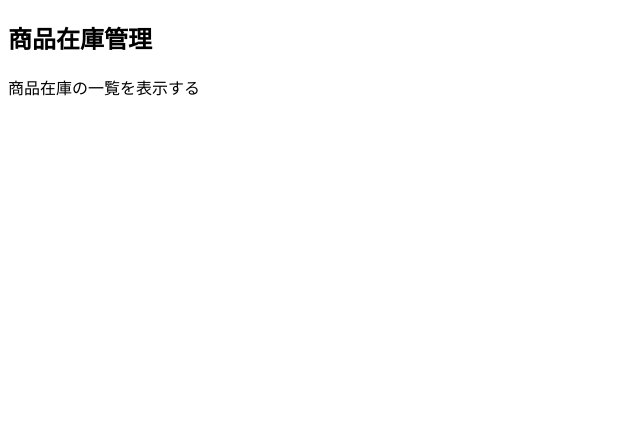
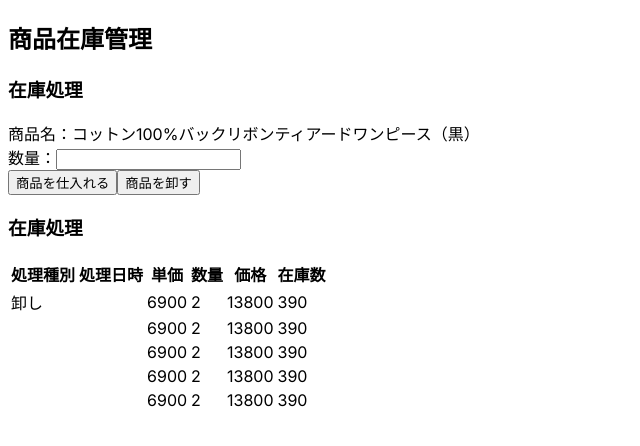
Before and after one commit to Hidenori-809-Suzuki/tr-dev-web-fullstack-frontend, a Next.js app: page /inventory/products/1 in a window 1280 px wide. Shown: the top 446 px of the page, without its empty margins (0-640 px from the left). Built offline with nearby package versions, Linux system fonts and the light colour scheme.

Commit message:
section5-5_fin

```diff
--- a/app/inventory/products/[id]/page.tsx
+++ b/app/inventory/products/[id]/page.tsx
@@ -1,8 +1,86 @@
-export default function Page() {
+'use client'
+
+import { useState, useEffect } from 'react';
+import productsData from "../sample/dummy_products.json";
+import inventoriesData from "../sample/dummy_inventories.json";
+type ProductData = {
+    id: number;
+    name: string;
+    price: number;
+    description: string;
+};
+
+type InventoryData = {
+    id: number;
+    type: string;
+    date: string;
+    unit: number;
+    quantity: number;
+    price: number;
+    inventory: number;
+};
+export default function Page({ params }: {
+    params: { id: number },
+}) {
+    // 商品IDにあたる検索条件
+    // const params = { id: 1 };
+
+    // 読み込みデータを保持
+    const [ product, setProduct ] = useState<ProductData>({ id: 0, name: "", price: 0, description: ""});
+    const [ data, setData ] = useState<Array<InventoryData>>([]);
+
+    useEffect(() => {
+        const selectedProduct: ProductData = productsData.find(v => v.id == params.id)?? {
+            id: 0,
+            name: "",
+            price: 0,
+            description: "",
+        };
+        setProduct(selectedProduct);
+        setData(inventoriesData);
+    }, [])
+
     return (
-        <div>
+        <>
             <h2>商品在庫管理</h2>
-                <p>商品在庫の一覧を表示する</p>
-        </div>
+            <h3>在庫処理</h3>
+            <form>
+                <div>
+                    <label>商品名：</label>
+                    <span>{product.name}</span>
+                </div>
+                <div>
+                    <label>数量：</label>
+                    <input type="text" />
+                </div>
+                <button>商品を仕入れる</button>
+                <button>商品を卸す</button>
+            </form>
+            <h3>在庫処理</h3>
+            <table>
+                <thead>
+                    <tr>
+                        <th>処理種別</th>
+                        <th>処理日時</th>
+                        <th>単価</th>
+                        <th>数量</th>
+                        <th>価格</th>
+                        <th>在庫数</th>
+                    </tr>
+                </thead>
+                <tbody>
+                    {data.map((data: InventoryData) => (
+                        <tr>
+                            <td>{ data.type }</td>
+                            <td>{ data.date }</td>
+                            <td>{ data.unit }</td>
+                            <td>{ data.quantity }</td>
+                            <td>{ data.price }</td>
+                            <td>{ data.inventory }</td>
+                        </tr>
+                    ))}
+                </tbody>
+            </table>
+        </>
     )
 }
--- a/app/inventory/products/page.tsx
+++ b/app/inventory/products/page.tsx
@@ -1,6 +1,7 @@
 'use client'
 
-import React, { useState, useEffect } from 'react';
+import { useForm } from "react-hook-form";
+import { useState, useEffect } from 'react';
 import productsData from "./sample/dummy_products.json";
 import Link from "next/link";
 
@@ -11,14 +12,21 @@ type ProductData = {
     description: string;
 };
 
-type InputData = {
-    id: string;
-    name: string;
-    price: string;
-    description: string;
-};
+// type InputData = {
+//     id: string;
+//     name: string;
+//     price: string;
+//     description: string;
+// };
 
 export default function Page() {
+    const {
+        register,
+        handleSubmit,
+        reset,
+        formState: { errors },
+    } = useForm();
+
     // 読み込みデータを保持
     const [ data, setData ] = useState<Array<ProductData>>([]);
 
@@ -27,60 +35,88 @@ export default function Page() {
     }, [])
 
     // 登録データを保持
-    const [input, setInput] = useState<InputData>({
-        id: "",
+    // const [input, setInput] = useState<InputData>({
+    //     id: "",
+    //     name: "",
+    //     price: "",
+    //     description: "",
+    // });
+    // 登録データの値を更新
+    // const handleInput = (event: React.ChangeEvent<HTMLInputElement>) => {
+    //     const { value, name } = event.target;
+    //     setInput({ ...input, [name]: value});
+    const [ id, setId ] = useState<number | null>(0);
+    // submit時のactionを分岐させる。
+    const [action, setAction] = useState<string>("");
+    const onSubmit = (event: any): void => {
+        const data: ProductData = {
+            id: id,
+            name: event.name,
+            price: Number(event.price),
+            description: event.description,
+        };
+        // actionによってHTTPメソッドと使用するパラメーターを切り替える
+        if (action === "add") {
+            handleAdd(data);
+        } else if (action === "update") {
+            if (data.id === null) {
+                return;
+            }
+            handleEdit(data);
+        } else if (action === "delete") {
+            if ( data.id === null) {
+                return;
+            }
+            handleDelete(data.id);
+        }
+    };
+
+    // 新規登録処理、新規登録行の表示状態を保持
+    const handleShowNewRow = () => {
+        setId(null);
+        reset({
             name: "",
-        price: "",
+            price: "0",
             description: "",
         });
-    // 登録データの値を更新
-    const handleInput = (event: React.ChangeEvent<HTMLInputElement>) => {
-        const { value, name } = event.target;
-        setInput({ ...input, [name]: value});
-    }
+    };
 
-    // 新規登録処理、新規登録行の表示状態を保持
-    const [shownNewRow, setShownNewRow] = useState(false);
-    const handleShowNewRow = () => {
-        setShownNewRow(true)
+    const handleAddCancel = () => {
+        setId(0);
     };
-    const handleAddCancel = ( event: React.MouseEvent<HTMLElement>) => {
-        event.preventDefault();
-        setShownNewRow(false)
-    };
-    const handleAdd = ( event: React.MouseEvent<HTMLElement>) => {
-        event.preventDefault();
-        // バックエンドを使用した登録処理を呼ぶ
-        setShownNewRow(false)
+
+    const handleAdd = (data: ProductData) => {
+        setId(0);
     };
 
     // 更新・削除処理、更新・削除行の表示状態を保持
-    const [ editingRow, setEditingRow ] = useState(0);
-    const handleEditRow = (id: any) => {
-        setShownNewRow(false);
-        setEditingRow(id);
-        const selectedProduct: ProductData = data.find((v) => v.id === id) as ProductData;
-        setInput({
-            id: id.toString(),
+    const handleEditRow = (id: number | null) => {
+        const selectedProduct: ProductData = data.find(
+            (v) => v.id === id
+         ) as ProductData;
+         setId(selectedProduct.id);
+         reset({
             name: selectedProduct.name,
-            price: selectedProduct.price.toString(),
+            price: selectedProduct.price,
             description: selectedProduct.description,
          });
     };
-    const handleEditCancel: any = (id: number) => {
-        setEditingRow(0)
+    const handleEditCancel = () => {
+        setId(0);
     };
-    const handleEdit: any = (id: number) => {
-        setEditingRow(0)
+    const handleEdit = (data: ProductData) => {
+        setId(0);
     };
-    const handleDelete: any = (id: number) => {
-        setEditingRow(0)
+    const handleDelete = (id: number) => {
+        setId(0);
     };
+
 
     return (
         <>
             <h2>商品一覧</h2>
-            <button onClick={ handleShowNewRow }>商品を追加する</button>
+            <button type="button" onClick={ handleShowNewRow }>商品を追加する</button>
+            <form onSubmit={handleSubmit(onSubmit)}>
                 <table>
                     <thead>
                         <tr>
@@ -93,31 +129,32 @@ export default function Page() {
                         </tr>
                     </thead>
                     <tbody>
-                    {shownNewRow ? (
+                        {id === null ? (
                             <tr>
                                 <td></td>
-                            <td>< input type="text" name="name" onChange={handleInput} /></td>
-                            <td>< input type="number" name="price" onChange={handleInput} /></td>
-                            <td>< input type="text" name="description" onChange={handleInput} /></td>
+                                <td>< input type="text" id="name" {...register("name", { required: true, maxLength: 100})} />{errors.name && (<div>100文字以内の商品名を入力してください</div>)}</td>
+                                <td>< input type="number" id="price" {...register("price", { required: true, min: 1, max: 9999999, })} />{errors.price && (<div>1から9999999の数値を入力してください</div>)}</td>
+                                <td>< input type="text" id="description" {...register("description")} /></td>
+                                {/* ルーティングのために追加 */}
                                 <td></td>
                                 <td>
-                                <button onClick={(event) => handleAddCancel(event)}>キャンセル</button>
-                                <button onClick={(event) => handleAdd(event)}>登録する</button>
+                                    <button type="button" onClick={() => handleAddCancel()}>キャンセル</button>
+                                    <button type="button" onClick={() => setAction("add")}>登録する</button>
                                 </td>
                             </tr>
-                    ) : ""}
+                        ) : ("")}
                         {data.map((data: any) => (
-                        editingRow === data.id ? (
+                            id === data.id ? (
                                 <tr key={data.id}>
                                     <td>{data.id}</td>
-                                <td><input type="text" value={input.name} name="name" onChange={handleInput} /></td>
-                                <td><input type="number" value={input.price} name="price" onChange={handleInput} /></td>
-                                <td><input type="text" value={input.description} name="description" onChange={handleInput} /></td>
+                                    <td><input type="text" id="name" {...register("name", { required: true, maxLength: 100})} />{errors.name && (<div>100文字以内の商品名を入力してください</div>)}</td>
+                                    <td><input type="number" id="price" {...register("price", { required: true, min: 1, max: 9999999, })} />{errors.price && (<div>1から9999999の数値を入力してください</div>)}</td>
+                                    <td><input type="text" id="description" {...register("description")} /></td>
                                     <td></td>
                                     <td>
-                                    <button onClick={() => handleEditCancel(data.id)}>キャンセル</button>
-                                    <button onClick={() => handleEdit(data.id)}>更新する</button>
-                                    <button onClick={() => handleDelete(data.id)}>削除する</button>
+                                        <button type="button" onClick={() => handleEditCancel()}>キャンセル</button>
+                                        <button type="submit" onClick={() => setAction("update")}>更新する</button>
+                                        <button type="submit" onClick={() => setAction("delete")}>削除する</button>
                                     </td>
                                 </tr>
                             ) : (
@@ -135,6 +172,7 @@ export default function Page() {
                         ))}
                     </tbody>
                 </table>
+            </form>
         </>
     )
 }
--- /dev/null
+++ b/app/inventory/products/sample/dummy_inventories.json
@@ -0,0 +1,47 @@
+[
+    {
+        "id": 1,
+        "type": "卸し",
+        "date": "",
+        "unit": 6900,
+        "quantity": 2,
+        "price": 13800,
+        "inventory": 390
+    },
+    {
+        "id": 2,
+        "type": "",
+        "date": "",
+        "unit": 6900,
+        "quantity": 2,
+        "price": 13800,
+        "inventory": 390
+    },
+    {
+        "id": 3,
+        "type": "",
+        "date": "",
+        "unit": 6900,
+        "quantity": 2,
+        "price": 13800,
+        "inventory": 390
+    },
+    {
+        "id": 4,
+        "type": "",
+        "date": "",
+        "unit": 6900,
+        "quantity": 2,
+        "price": 13800,
+        "inventory": 390
+    },
+    {
+        "id": 5,
+        "type": "",
+        "date": "",
+        "unit": 6900,
+        "quantity": 2,
+        "price": 13800,
+        "inventory": 390
+    }
+]
--- a/package.json
+++ b/package.json
@@ -17,6 +17,7 @@
     "next": "14.1.0",
     "react": "^18",
     "react-dom": "^18",
+    "react-hook-form": "^7.50.0",
     "swr": "^2.2.4"
   },
   "devDependencies": {
```
Also changed, not shown: 1 other file (tests, documents, lock files or other folders). Lines whose indentation alone changed are shown as unchanged.
